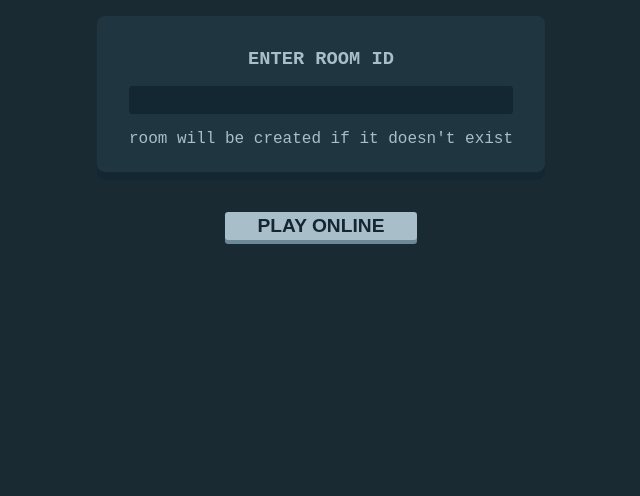
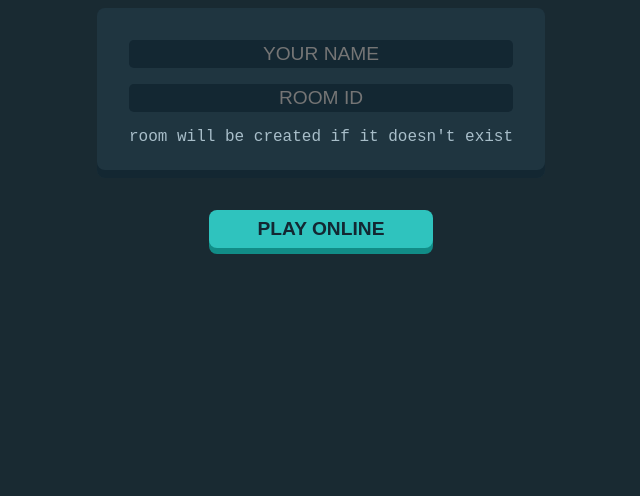
Before and after one commit to rachidelaid/tic-tac-toe, a website: page public/index.html in a window 1280 px wide. Shown: the part 304-800 px from the top of the page, without its empty margins (319-959 px from the left). Drawn offline with Linux system fonts and the light colour scheme.

Commit message:
update start screen

```diff
--- a/public/index.html
+++ b/public/index.html
@@ -12,12 +12,12 @@
     <section class="start-screen">
       <img class="logo" src="./assets/logo.svg" alt="logo" />
       <div class="card">
-        <h3>ENTER ROOM ID</h3>
-        <input type="text" />
+        <input type="text" placeholder="YOUR NAME" />
+        <input type="text" placeholder="ROOM ID" />
         <p>room will be created if it doesn't exist</p>
       </div>
 
-      <button>PLAY ONLINE</button>
+      <button class="blue">PLAY ONLINE</button>
     </section>
     <section class="game-screen"></section>
   </body>
--- a/public/style.css
+++ b/public/style.css
@@ -2,7 +2,9 @@
   --bg-dark: #192a32;
   --bg-light: #1f3540;
   --blue: #2fc3be;
+  --dark-blue: #118c87;
   --yellow: #f2b237;
+  --dark-yellow: #cc8b13;
   --gray: #a8bec9;
   --dark-gray: #6b8997;
   --black: #132732;
@@ -32,22 +34,22 @@ input {
   background-color: var(--black);
   color: var(--gray);
   padding: 0.2rem;
-  border-radius: 0.2rem;
+  border-radius: 0.3rem;
   width: 100%;
   font-size: 1.2rem;
   text-align: center;
 }
 
 button {
-  width: min(80%, 12rem);
+  width: min(80%, 14rem);
   font-size: 1.2rem;
   font-weight: bold;
-  padding: 0.2rem;
-  border-radius: 0.2rem;
+  padding: 0.5rem;
+  border-radius: 0.5rem;
   cursor: pointer;
   color: var(--black);
   background-color: var(--gray);
-  box-shadow: 0 4px 0 var(--dark-gray);
+  box-shadow: 0 6px 0 var(--dark-gray);
   transition: all 0.2s ease-in-out;
 }
 
@@ -57,6 +59,16 @@ button:hover {
 
 button:active {
   transform: scale(0.95);
+}
+
+button.blue {
+  background-color: var(--blue);
+  box-shadow: 0 6px 0 var(--dark-blue);
+}
+
+button.yellow {
+  background-color: var(--yellow);
+  box-shadow: 0 6px 0 var(--dark-yellow);
 }
 
 .card {
```
